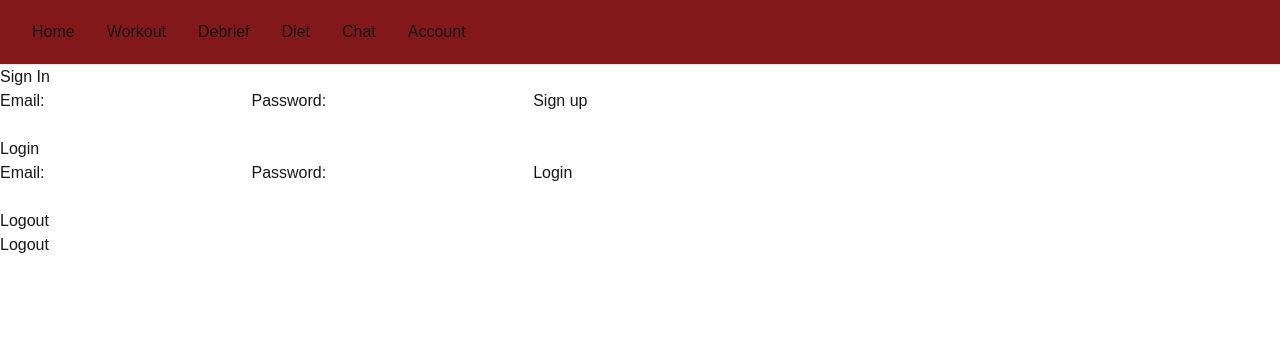
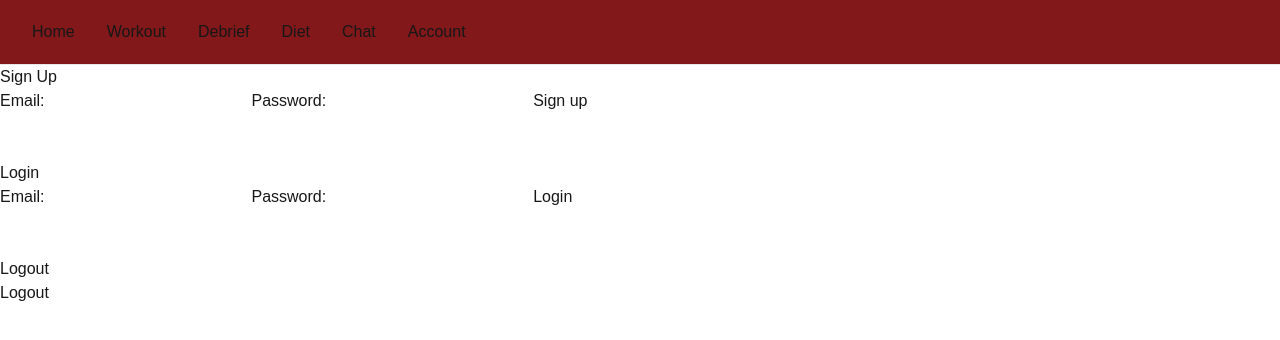
Before and after one commit to DanTheEpicMan/Claude-Coach, a Next.js app: page /signinup in a window 1280 px wide. Shown: the top 340 px of the page. Built offline with nearby package versions, Linux system fonts and the light colour scheme.

Commit message:
all login stuff working now

```diff
--- /dev/null
+++ b/src/app/dashboard/page.js
@@ -0,0 +1,8 @@
+
+export default function Home() {
+    return (
+        <div>
+            <h1>Lots of Info here</h1>
+        </div>
+    );
+}
--- a/src/app/layout.js
+++ b/src/app/layout.js
@@ -1,10 +1,10 @@
 import Link from 'next/link'
-import './globals.css' // 👈 MUST have this to load Tailwind
+import './globals.css'
 
 export default function Layout({ children }) {
   return (
       <html lang="en">
-      <body className="bg-gray-50 text-slate-900"> {/* 👈 Sets base colors */}
+      <body className="bg-gray-50 text-slate-900"> {}
       <nav className="bg-red-900 border-b border-gray-200">
         <div className="max-w-7xl mx-auto px-4 sm:px-6 lg:px-8">
           <div className="flex justify-between h-16 items-center">
--- a/src/app/page.js
+++ b/src/app/page.js
@@ -1,7 +1,21 @@
-import Image from "next/image";
+import Link from 'next/link'
+import { redirect } from 'next/navigation';
+import { isUserAuth } from '../utils/supabase/middleware'
 
-export default function Home() {
+export default async function Home() {
+  if (await isUserAuth()) {
+    redirect(`/dashboard`)
+  }
   return (
-    <h1>Page Home</h1>
+    <div>
+    <h1>Welcome</h1>
+
+    <p>This is an app designed to track your fitness by utilizing claude as a sort of 2nd brain to track every for you</p>
+
+    <p>This is a 100% free service but it does require you to have your own claude subscription to actually use anything</p>
+
+    <p>Please create an account</p>
+    <Link href="/signinup" className="hover:text-black">Make an account</Link>
+    </div>
   );
 }
--- a/src/app/signinup/page.js
+++ b/src/app/signinup/page.js
@@ -5,8 +5,10 @@ import { logout } from './actions'
 
 export default function SigninupPage() {
     return (
+        <div>
+                <div>
                         <form>
-            <h1>Sign In</h1>
+                                <h1>Sign Up</h1>
                                 <label htmlFor="email">Email:</label>
                                 <input id="email" name="email" type="email" required/>
 
@@ -14,9 +16,11 @@ export default function SigninupPage() {
                                 <input id="password" name="password" type="password" required/>
 
                                 <button formAction={signup}>Sign up</button>
-
+                        </form>
+                </div>
                 <br/><br/>
-
+                <div>
+                        <form>
                                 <h1>Login</h1>
                                 <label htmlFor="email">Email:</label>
                                 <input id="email" name="email" type="email" required/>
@@ -25,11 +29,15 @@ export default function SigninupPage() {
                                 <input id="password" name="password" type="password" required/>
 
                                 <button formAction={login}>Login</button>
-
+                        </form>
+                </div>
                 <br/><br/>
-
+                <div>
+                        <form>
                                 <h1>Logout</h1>
                                 <button formAction={logout}>Logout</button>
                         </form>
+                </div>
+        </div>
     )
 }
--- a/middleware.js
+++ b/src/middleware.js
@@ -1,4 +1,4 @@
-import { updateSession } from '@/utils/supabase/middleware'
+import { updateSession } from 'src/utils/supabase/middleware'
 
 export async function middleware(request) {
     return await updateSession(request)
--- a/src/utils/supabase/middleware.js
+++ b/src/utils/supabase/middleware.js
@@ -1,5 +1,25 @@
 import { createServerClient } from '@supabase/ssr'
 import { NextResponse } from 'next/server'
+import {cookies} from "next/headers";
+
+export async function isUserAuth() {
+    const cookieStore = await cookies()
+
+    const supabase = createServerClient(
+        process.env.NEXT_PUBLIC_SUPABASE_URL,
+        process.env.NEXT_PUBLIC_SUPABASE_ANON_KEY,
+        {
+            cookies: {
+                getAll() {
+                    return cookieStore.getAll()
+                },
+            },
+        }
+    )
+
+    const { data: { user } } = await supabase.auth.getUser()
+    return !!user;
+}
 
 export async function updateSession(request) {
     let supabaseResponse = NextResponse.next({
```
Also changed, not shown: 1 other file (tests, documents, lock files or other folders). Lines whose indentation alone changed are shown as unchanged.
